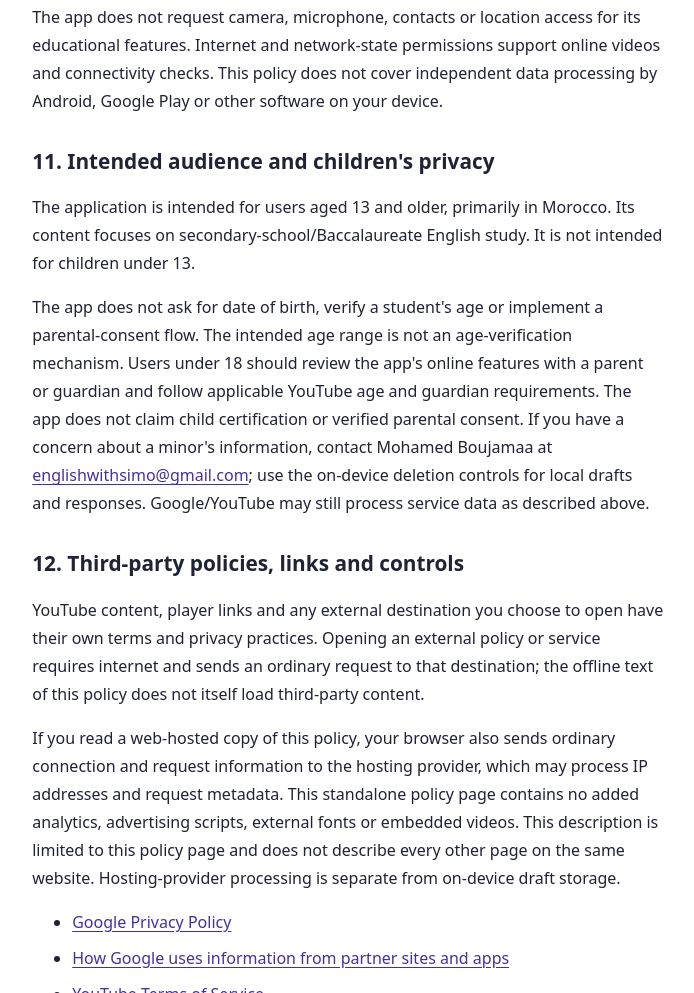
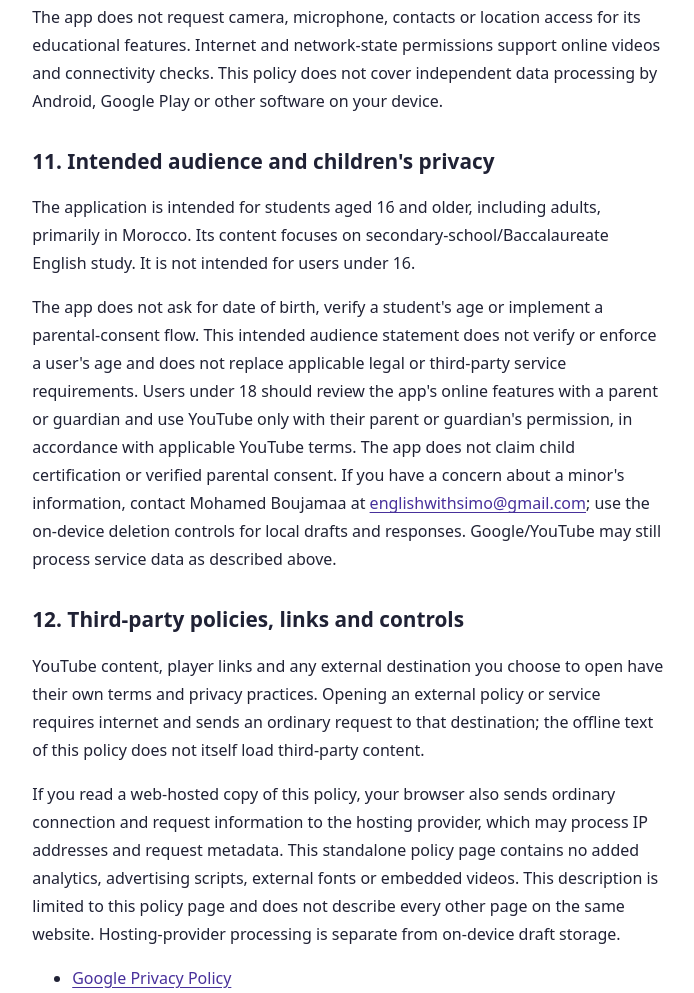
Before and after one commit to Englishwithsimo/bacenglish, a plain HTML site: page privacy-policy.html in a window 1280 px wide. Shown: the part 5362-6355 px from the top of the page, without its empty margins (292-986 px from the left). Drawn offline with Linux system fonts and the light colour scheme.

Commit message:
Update privacy policy intended audience to 16 and older

```diff
--- a/privacy-policy.html
+++ b/privacy-policy.html
@@ -40,8 +40,8 @@
 <p>The app uses Android private app storage and requests its online resources using HTTPS. It does not add separate encryption for the saved answer or draft files, guarantee end-to-end encryption for every third-party operation, or promise absolute security. Device compromise, shared access, keyboard software, clipboard behavior and external services can affect privacy. Protect your device and avoid writing sensitive information.</p>
 <p>The app does not request camera, microphone, contacts or location access for its educational features. Internet and network-state permissions support online videos and connectivity checks. This policy does not cover independent data processing by Android, Google Play or other software on your device.</p>
 <h2 id="section-11">11. Intended audience and children&#39;s privacy</h2>
-<p>The application is intended for users aged 13 and older, primarily in Morocco. Its content focuses on secondary-school/Baccalaureate English study. It is not intended for children under 13.</p>
-<p>The app does not ask for date of birth, verify a student&#39;s age or implement a parental-consent flow. The intended age range is not an age-verification mechanism. Users under 18 should review the app&#39;s online features with a parent or guardian and follow applicable YouTube age and guardian requirements. The app does not claim child certification or verified parental consent. If you have a concern about a minor&#39;s information, contact Mohamed Boujamaa at <a href="mailto:englishwithsimo@gmail.com" target="_blank" rel="noopener noreferrer" referrerpolicy="no-referrer">englishwithsimo@gmail.com</a>; use the on-device deletion controls for local drafts and responses. Google/YouTube may still process service data as described above.</p>
+<p>The application is intended for students aged 16 and older, including adults, primarily in Morocco. Its content focuses on secondary-school/Baccalaureate English study. It is not intended for users under 16.</p>
+<p>The app does not ask for date of birth, verify a student&#39;s age or implement a parental-consent flow. This intended audience statement does not verify or enforce a user&#39;s age and does not replace applicable legal or third-party service requirements. Users under 18 should review the app&#39;s online features with a parent or guardian and use YouTube only with their parent or guardian&#39;s permission, in accordance with applicable YouTube terms. The app does not claim child certification or verified parental consent. If you have a concern about a minor&#39;s information, contact Mohamed Boujamaa at <a href="mailto:englishwithsimo@gmail.com" target="_blank" rel="noopener noreferrer" referrerpolicy="no-referrer">englishwithsimo@gmail.com</a>; use the on-device deletion controls for local drafts and responses. Google/YouTube may still process service data as described above.</p>
 <h2 id="section-12">12. Third-party policies, links and controls</h2>
 <p>YouTube content, player links and any external destination you choose to open have their own terms and privacy practices. Opening an external policy or service requires internet and sends an ordinary request to that destination; the offline text of this policy does not itself load third-party content.</p>
 <p>If you read a web-hosted copy of this policy, your browser also sends ordinary connection and request information to the hosting provider, which may process IP addresses and request metadata. This standalone policy page contains no added analytics, advertising scripts, external fonts or embedded videos. This description is limited to this policy page and does not describe every other page on the same website. Hosting-provider processing is separate from on-device draft storage.</p>
```
